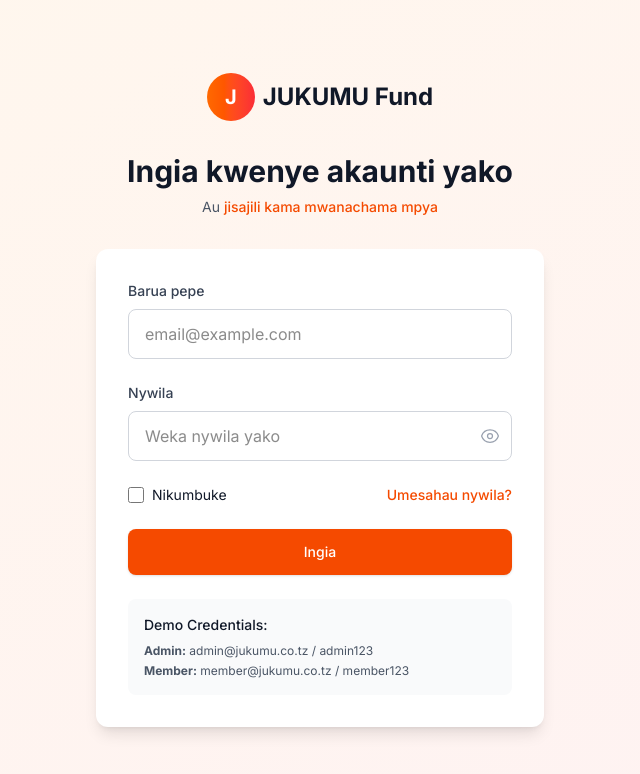
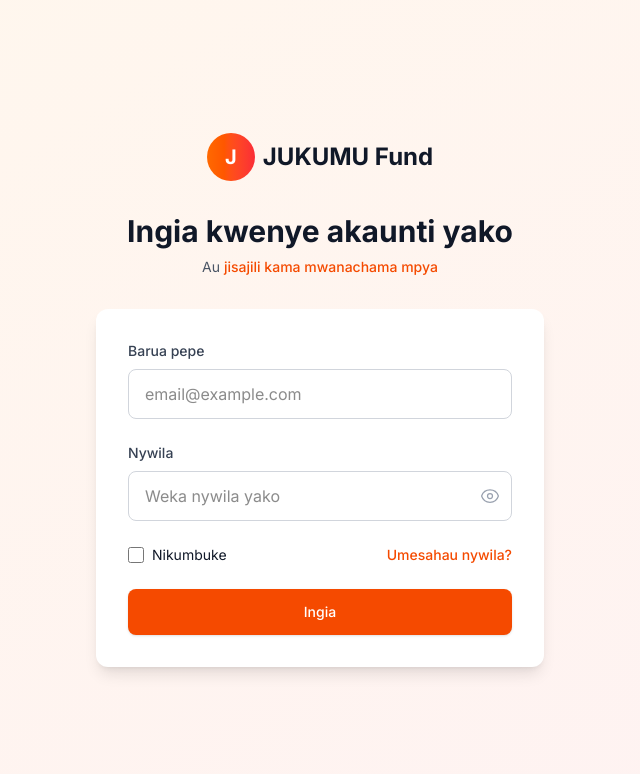
Before and after one commit to mxsafiri/jukumu-website, a Next.js app: page /login in a window 1280 px wide. Shown: the top 774 px of the page, without its empty margins (320-960 px from the left). Built offline with nearby package versions, Linux system fonts and the light colour scheme.

Commit message:
Remove demo credentials from login page

```diff
--- a/src/app/login/page.tsx
+++ b/src/app/login/page.tsx
@@ -175,14 +175,6 @@ export default function LoginPage() {
             </button>
           </form>
 
-          {/* Demo Credentials */}
-          <div className="mt-6 p-4 bg-gray-50 rounded-lg">
-            <h3 className="text-sm font-medium text-gray-900 mb-2">Demo Credentials:</h3>
-            <div className="text-xs text-gray-600 space-y-1">
-              <p><strong>Admin:</strong> admin@jukumu.co.tz / admin123</p>
-              <p><strong>Member:</strong> member@jukumu.co.tz / member123</p>
-            </div>
-          </div>
         </div>
       </div>
     </div>
```
